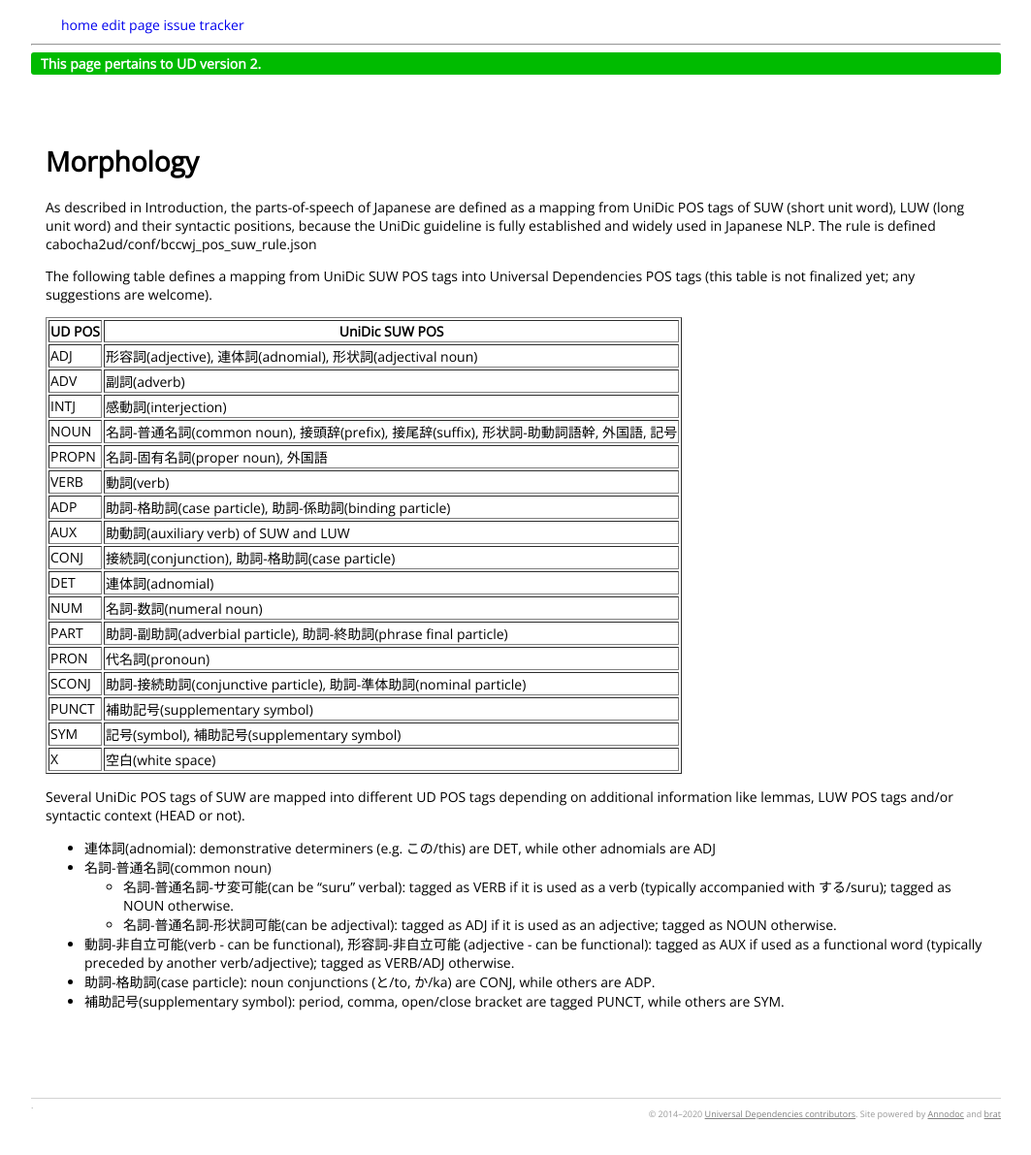
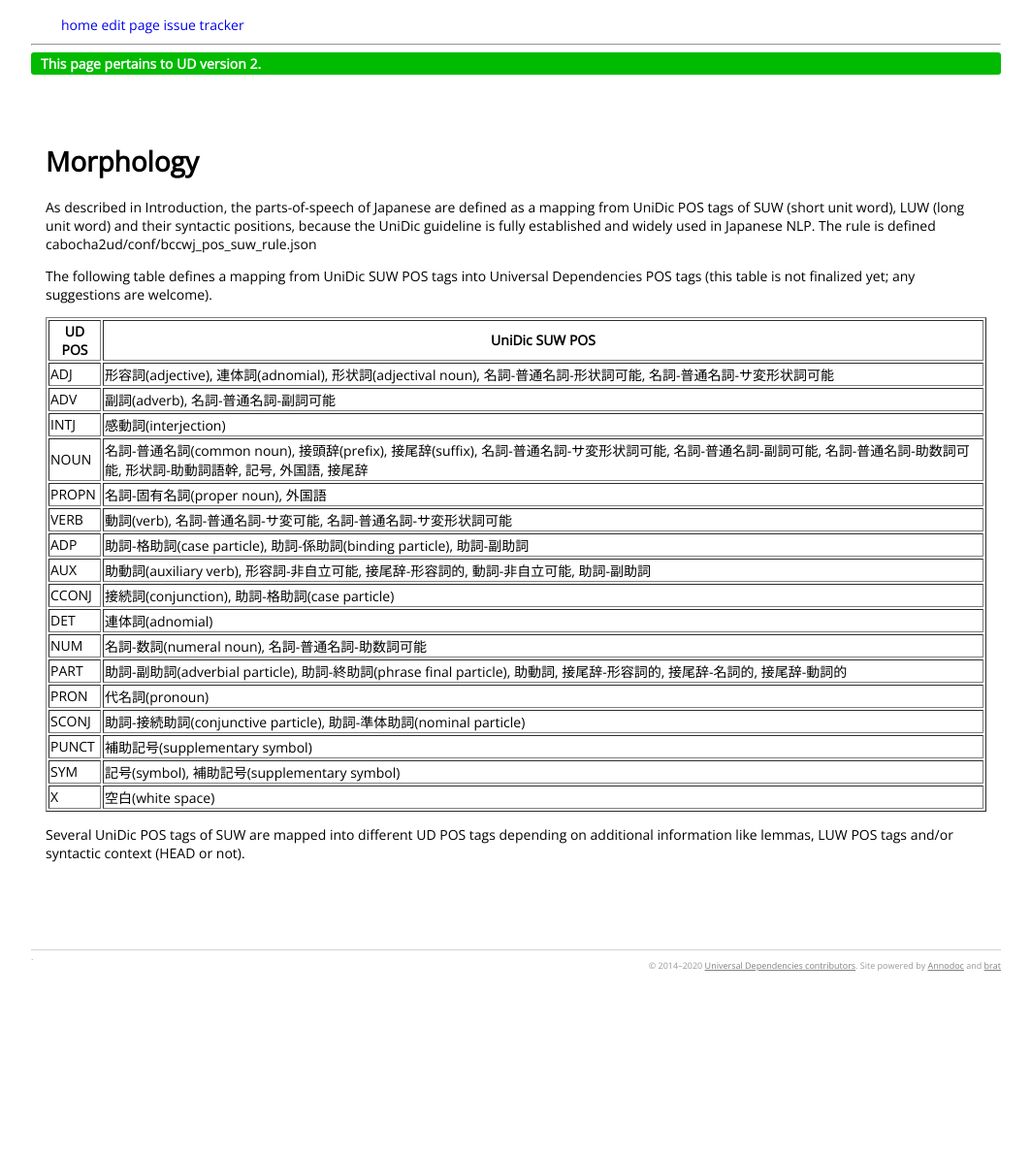
Before and after one commit to udjapanese/docs, a Jekyll site: the page built from _ja/morphology.md, in a window 1280 px wide. Shown: the whole page at 97% size, without its empty margins (108-1171 px from the left). Built offline with Jekyll 4.4.1, drawn with Linux system fonts in a browser that asks for light colours; nearby versions of some CDN libraries; comment, search, counter and statistics services are not loaded; after the commit the page ends 1038 px from its top, so only the background shows below that.

Commit message:
Update morphology.md

```diff
--- a/_ja/morphology.md
+++ b/_ja/morphology.md
@@ -16,18 +16,18 @@ suggestions are welcome).
 
 <table border="1">
   <tr><th>UD POS</th><th>UniDic SUW POS</th></tr>
-  <tr><td>ADJ</td><td>形容詞(adjective), 連体詞(adnomial), 形状詞(adjectival noun)</td></tr>
-  <tr><td>ADV</td><td>副詞(adverb)</td></tr>
+  <tr><td>ADJ</td><td>形容詞(adjective), 連体詞(adnomial), 形状詞(adjectival noun), 名詞-普通名詞-形状詞可能, 名詞-普通名詞-サ変形状詞可能</td></tr>
+  <tr><td>ADV</td><td>副詞(adverb), 名詞-普通名詞-副詞可能</td></tr>
   <tr><td>INTJ</td><td>感動詞(interjection)</td></tr>
-  <tr><td>NOUN</td><td>名詞-普通名詞(common noun), 接頭辞(prefix), 接尾辞(suffix), 形状詞-助動詞語幹, 外国語, 記号</td></tr>
+  <tr><td>NOUN</td><td>名詞-普通名詞(common noun), 接頭辞(prefix), 接尾辞(suffix), 名詞-普通名詞-サ変形状詞可能, 名詞-普通名詞-副詞可能, 名詞-普通名詞-助数詞可能, 形状詞-助動詞語幹, 記号, 外国語, 接尾辞</td></tr>
   <tr><td>PROPN</td><td>名詞-固有名詞(proper noun), 外国語</td></tr>
-  <tr><td>VERB</td><td>動詞(verb)</td></tr>
-  <tr><td>ADP</td><td>助詞-格助詞(case particle), 助詞-係助詞(binding particle)</td></tr>
-  <tr><td>AUX</td><td>助動詞(auxiliary verb) of SUW and LUW</td></tr>
-  <tr><td>CONJ</td><td>接続詞(conjunction), 助詞-格助詞(case particle)</td></tr>
+  <tr><td>VERB</td><td>動詞(verb), 名詞-普通名詞-サ変可能, 名詞-普通名詞-サ変形状詞可能</td></tr>
+  <tr><td>ADP</td><td>助詞-格助詞(case particle), 助詞-係助詞(binding particle), 助詞-副助詞</td></tr>
+  <tr><td>AUX</td><td>助動詞(auxiliary verb), 形容詞-非自立可能, 接尾辞-形容詞的, 動詞-非自立可能, 助詞-副助詞</td></tr>
+  <tr><td>CCONJ</td><td>接続詞(conjunction), 助詞-格助詞(case particle)</td></tr>
   <tr><td>DET</td><td>連体詞(adnomial)</td></tr>
-  <tr><td>NUM</td><td>名詞-数詞(numeral noun)</td></tr>
-  <tr><td>PART</td><td>助詞-副助詞(adverbial particle), 助詞-終助詞(phrase final particle)</td></tr>
+  <tr><td>NUM</td><td>名詞-数詞(numeral noun), 名詞-普通名詞-助数詞可能</td></tr>
+  <tr><td>PART</td><td>助詞-副助詞(adverbial particle), 助詞-終助詞(phrase final particle), 助動詞, 接尾辞-形容詞的, 接尾辞-名詞的, 接尾辞-動詞的</td></tr>
   <tr><td>PRON</td><td>代名詞(pronoun)</td></tr>
   <tr><td>SCONJ</td><td>助詞-接続助詞(conjunctive particle), 助詞-準体助詞(nominal particle)</td></tr>
   <tr><td>PUNCT</td><td>補助記号(supplementary symbol)</td></tr>
@@ -38,20 +38,3 @@ suggestions are welcome).
 Several UniDic POS tags of SUW are mapped into different UD POS tags
 depending on additional information like lemmas, LUW POS tags and/or syntactic
 context (HEAD or not).
-
-* 連体詞(adnomial): demonstrative determiners (e.g. この/this) are
-  DET, while other adnomials are ADJ
-* 名詞-普通名詞(common noun)
-  * 名詞-普通名詞-サ変可能(can be "suru" verbal): tagged as VERB if it is
-    used as a verb (typically accompanied with する/suru); tagged as
-    NOUN otherwise.
-  * 名詞-普通名詞-形状詞可能(can be adjectival): tagged as ADJ if it
-    is used as an adjective; tagged as NOUN otherwise.
-* 動詞-非自立可能(verb - can be functional), 形容詞-非自立可能
-  (adjective - can be functional): tagged as AUX if used as a
-  functional word (typically preceded by another verb/adjective);
-  tagged as VERB/ADJ otherwise.
-* 助詞-格助詞(case particle): noun conjunctions (と/to, か/ka) are
-  CONJ, while others are ADP.
-* 補助記号(supplementary symbol): period, comma, open/close bracket
-  are tagged PUNCT, while others are SYM.
```
